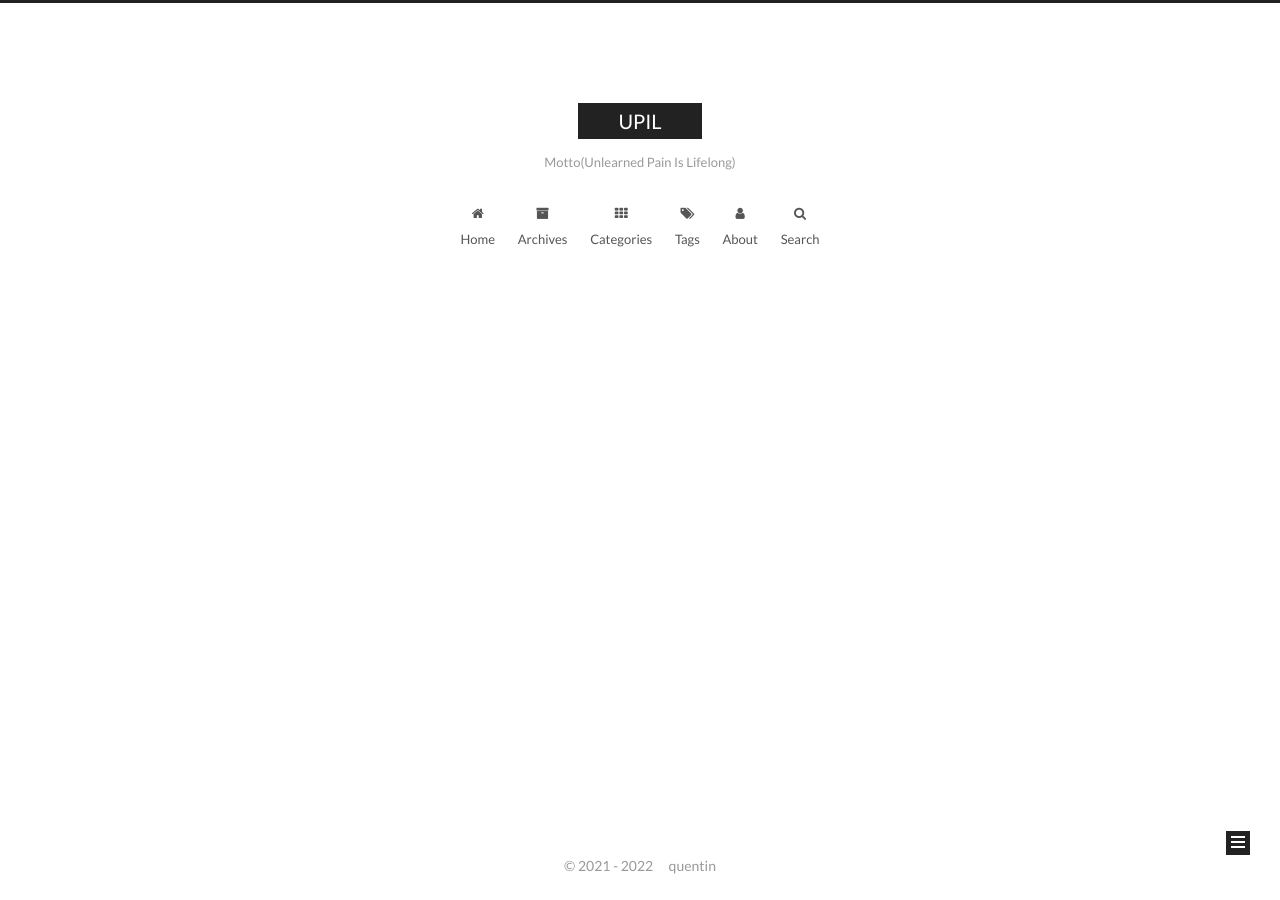
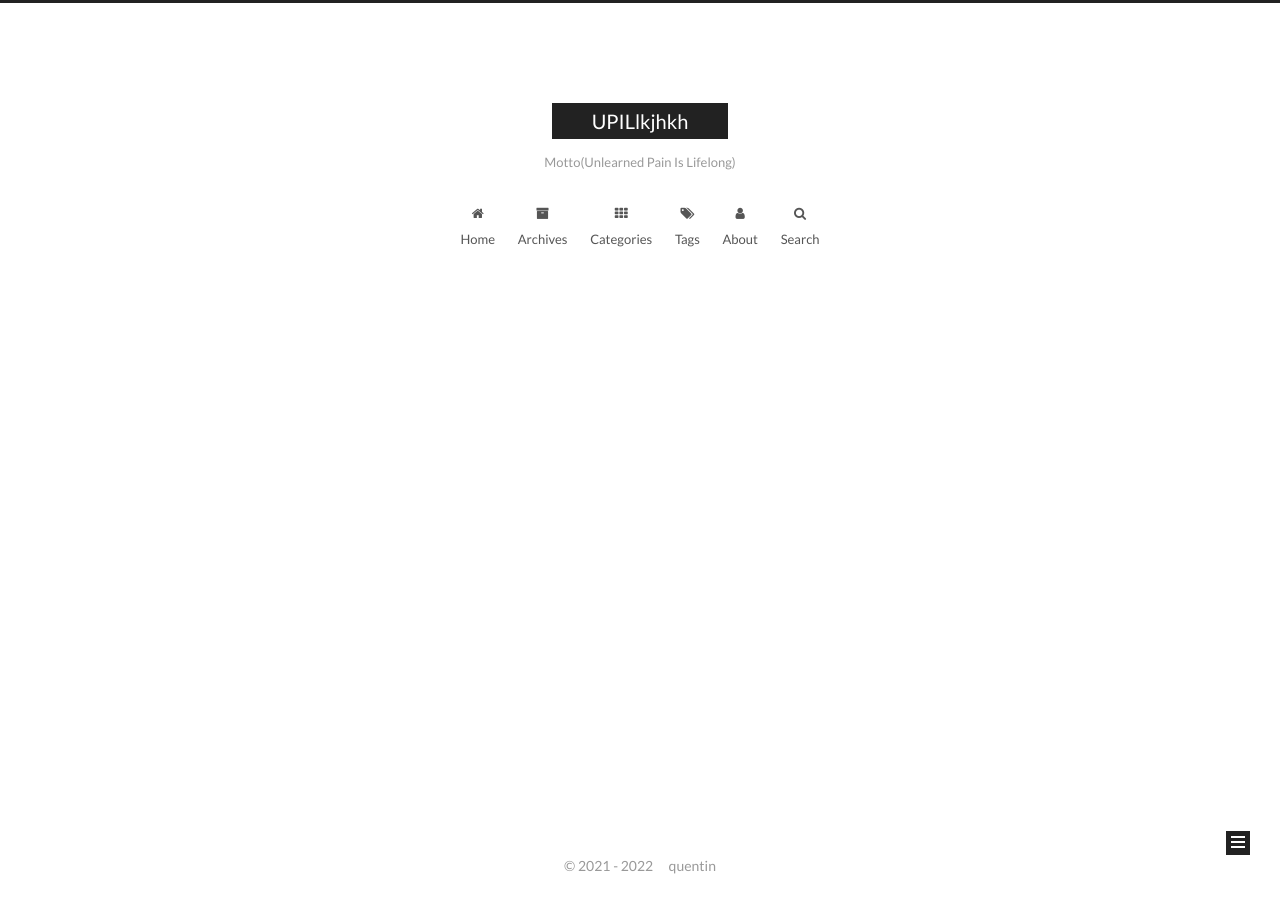
Before and after one commit to Lee-jisang/Lee-jisang.github.io, a Jekyll site: the page built from index.html, in a window 1280 px wide. Built offline with Jekyll 4.4.1, drawn with Linux system fonts in a browser that asks for light colours; the list of posts is cut into pages by our own code.

Commit message:
Update _config.yml

```diff
--- a/_config.yml
+++ b/_config.yml
@@ -5,7 +5,7 @@ repository: Lee-jisang/Lee-jisang.github.io
 # ---------------------------------------------------------------
 
 # Site
-title: UPIL
+title: UPILlkjhkh
 subtitle: 'Motto(Unlearned Pain Is Lifelong)'
 description:
 author: quentin
```
